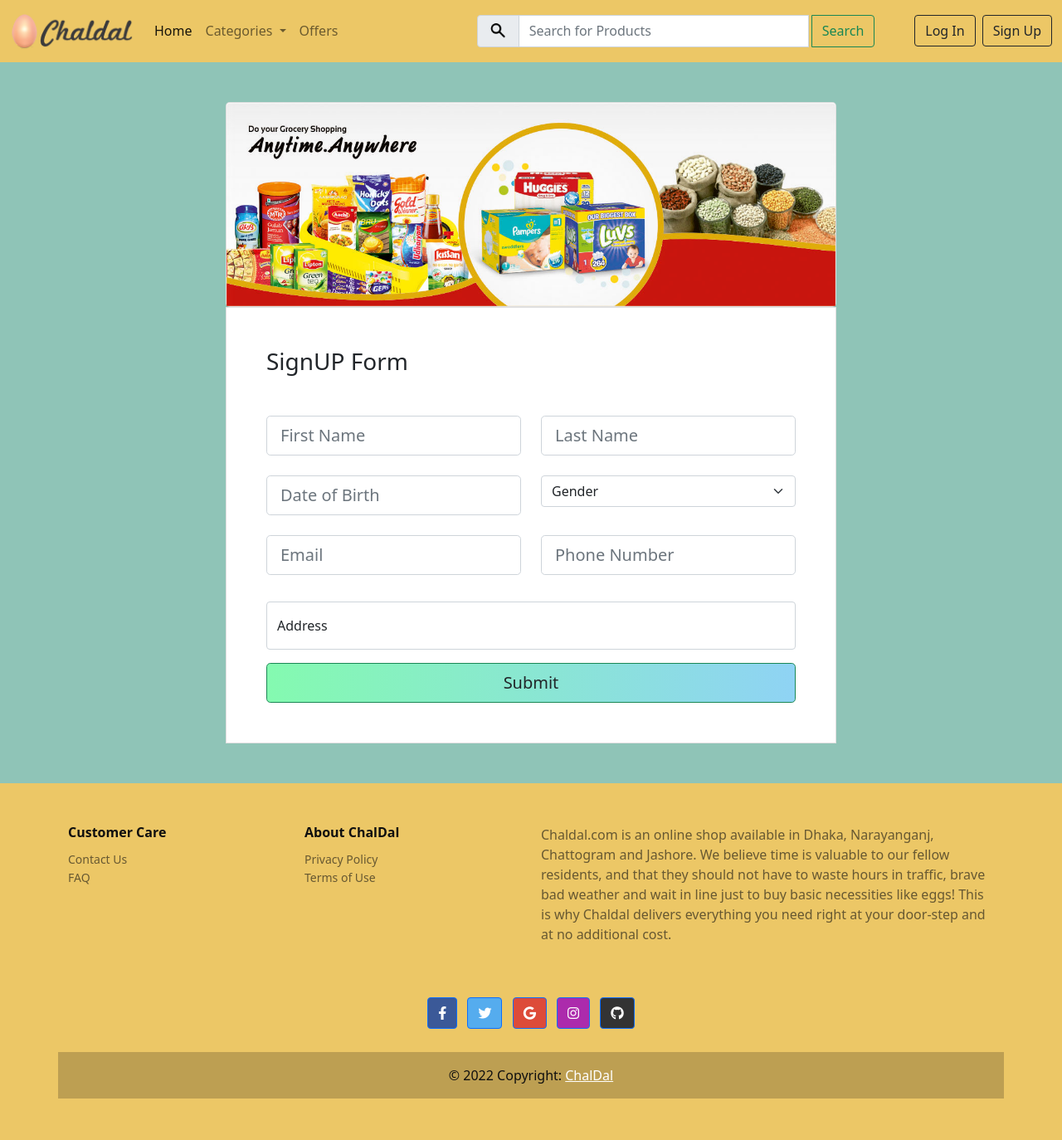
After one commit to Sheam1685/ChalDal, a Django app: page /reg/signup/ in a window 1280 px wide. The commit adds this page. Shown: the whole page at 83% size. Run offline with Django 4.2, Linux system fonts and the light colour scheme.

Commit message:
SignUp page created

```diff
--- a/ChalDal/ChalDal/settings.py
+++ b/ChalDal/ChalDal/settings.py
@@ -39,6 +39,7 @@
     'django.contrib.messages',
     'django.contrib.staticfiles',
     'homeApp',
+    'registration',
 ]
 
 MIDDLEWARE = [
--- a/ChalDal/ChalDal/urls.py
+++ b/ChalDal/ChalDal/urls.py
@@ -18,5 +18,6 @@
 
 urlpatterns = [
     path('admin/', admin.site.urls),
-    path('', include('homeApp.urls'))
+    path('', include('homeApp.urls')),
+    path('reg/', include('registration.urls')),
 ]
--- a/ChalDal/homeApp/templates/homeApp/home_page.html
+++ b/ChalDal/homeApp/templates/homeApp/home_page.html
@@ -7,7 +7,7 @@
   class="carousel slide container"
   data-bs-ride="carousel"
   data-bs-interval="2000"
-  style="margin-bottom: 50px"
+  style="margin-bottom: 50px; margin-top:25px"
 >
   <h2 class="text-center font-monospace">ADVERTISEMENT</h2>
   <div class="carousel-inner">
--- /dev/null
+++ b/ChalDal/registration/templates/registration/signup.html
@@ -0,0 +1,153 @@
+{% extends 'base.html'%} {% load static %} {% block titlename %}
+
+<title>Sign Up</title>
+
+{% endblock %} {% block content %}
+
+<section class="h-100 h-custom" style="background-color: #8fc4b7; border: 0">
+  <div class="container py-5 h-100">
+    <div class="row d-flex justify-content-center align-items-center h-100">
+      <div class="col-lg-8 col-xl-8">
+        <div class="card rounded-3">
+          <img
+            src="{% static '/images/signup_banner.jpg' %}"
+            class="w-100"
+            style="
+              border-top-left-radius: 0.3rem;
+              border-top-right-radius: 0.3rem;
+            "
+            alt="SignUp Banner"
+          />
+        </div>
+        <div
+          class="card shadow-2-strong card-registration"
+          style="border-radius: 0"
+        >
+          <div class="card-body p-4 p-md-5">
+            <h3 class="mb-4 pb-2 pb-md-0 mb-md-5">SignUP Form</h3>
+            <form>
+              <div class="row">
+                <div class="col-md-6 mb-4">
+                  <div class="form-outline">
+                    <input
+                      type="text"
+                      id="firstName"
+                      class="form-control form-control-lg"
+                      placeholder="First Name"
+                    />
+                    <label class="form-label visually-hidden" for="firstName"
+                      >First Name</label
+                    >
+                  </div>
+                </div>
+                <div class="col-md-6 mb-4">
+                  <div class="form-outline">
+                    <input
+                      type="text"
+                      id="lastName"
+                      class="form-control form-control-lg"
+                      placeholder="Last Name"
+                    />
+                    <label class="form-label visually-hidden" for="lastName"
+                      >Last Name</label
+                    >
+                  </div>
+                </div>
+              </div>
+
+              <div class="row">
+                <div class="col-md-6 mb-4 d-flex align-items-center">
+                  <div class="form-outline datepicker w-100">
+                    <input
+                      type="text"
+                      class="form-control form-control-lg"
+                      id="birthdayDate"
+                      placeholder="Date of Birth"
+                      onfocus="(this.type='date')"
+                    />
+                    <label for="birthdayDate" class="form-label visually-hidden"
+                      >Birthday</label
+                    >
+                  </div>
+                </div>
+                <div class="col-md-6 mb-4">
+                  <select
+                    class="form-select"
+                    aria-label="Default select example"
+                  >
+                    <option value="" selected disabled>Gender</option>
+                    <option value="1">Male</option>
+                    <option value="2">Female</option>
+                    <option value="3">Others</option>
+                  </select>
+                </div>
+              </div>
+
+              <div class="row">
+                <div class="col-md-6 mb-4 pb-2">
+                  <div class="form-outline">
+                    <input
+                      type="email"
+                      id="emailAddress"
+                      class="form-control form-control-lg"
+                      placeholder="Email"
+                    />
+                    <label class="form-label visually-hidden" for="emailAddress"
+                      >Email</label
+                    >
+                  </div>
+                </div>
+                <div class="col-md-6 mb-4 pb-2">
+                  <div class="form-outline">
+                    <input
+                      type="tel"
+                      id="phoneNumber"
+                      class="form-control form-control-lg"
+                      placeholder="Phone Number"
+                    />
+                    <label class="form-label visually-hidden" for="phoneNumber"
+                      >Phone Number</label
+                    >
+                  </div>
+                </div>
+              </div>
+              <div class="form-floating mb-3">
+                <input
+                  type="text"
+                  class="form-control"
+                  id="address"
+                  placeholder="Address"
+                />
+                <label for="address">Address</label>
+              </div>
+              <div class="d-flex justify-content-center">
+                <button
+                  type="button"
+                  style="
+                    background: linear-gradient(
+                      to right,
+                      rgba(132, 250, 176, 1),
+                      rgba(143, 211, 244, 1)
+                    );
+                  "
+                  class="
+                    d-grid
+                    col-12
+                    mx-auto
+                    btn btn-success btn-block btn-lg
+                    gradient-custom-4
+                    text-body
+                  "
+                >
+                  Submit
+                </button>
+              </div>
+            </form>
+          </div>
+        </div>
+      </div>
+    </div>
+  </div>
+</section>
+
+{% endblock %}
--- /dev/null
+++ b/ChalDal/registration/urls.py
@@ -0,0 +1,6 @@
+from django.urls import path
+from registration import views
+
+urlpatterns = [
+    path('signup/', views.returnSignUp),
+]
--- a/ChalDal/registration/views.py
+++ b/ChalDal/registration/views.py
@@ -1,3 +1,5 @@
 from django.shortcuts import render
 
 # Create your views here.
+def returnSignUp(request):
+    return render(request, 'registration/signup.html')
--- a/ChalDal/templates/base.html
+++ b/ChalDal/templates/base.html
@@ -7,6 +7,7 @@
     <meta name="viewport" content="width=device-width, initial-scale=1.0" />
     <link rel="stylesheet" href="{% static '/css/footer_css.css' %}" />
     <link rel="stylesheet" href="{% static '/css/product_grid.css' %}" />
+
     <link
       href="https://fonts.googleapis.com/css?family=Nunito+Sans:300i,400,700&display=swap"
       rel="stylesheet"
@@ -33,7 +34,7 @@
   <body>
     <nav
       class="navbar sticky-top navbar-expand-lg navbar-light "
-      style="background-color: #ecc766; margin-bottom:25px"
+      style="background-color: #ecc766; "
     >
       <div class="container-fluid">
         <a class="navbar-brand" href="#">
@@ -217,4 +218,5 @@
     integrity="sha384-ka7Sk0Gln4gmtz2MlQnikT1wXgYsOg+OMhuP+IlRH9sENBO0LRn5q+8nbTov4+1p"
     crossorigin="anonymous"
   ></script>
+
 </html>
```
